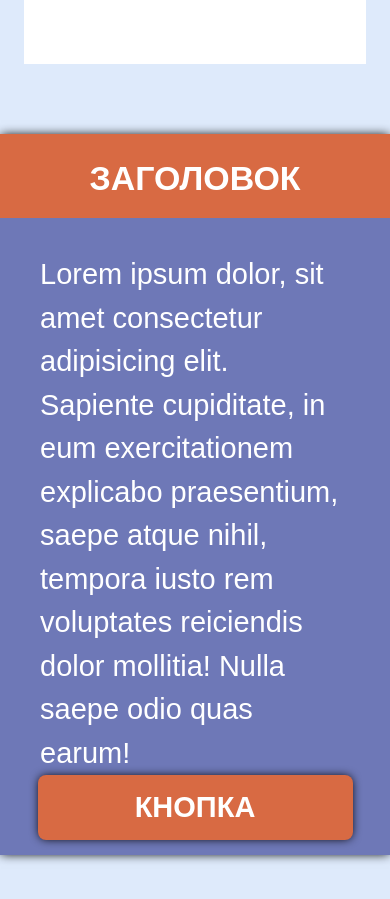
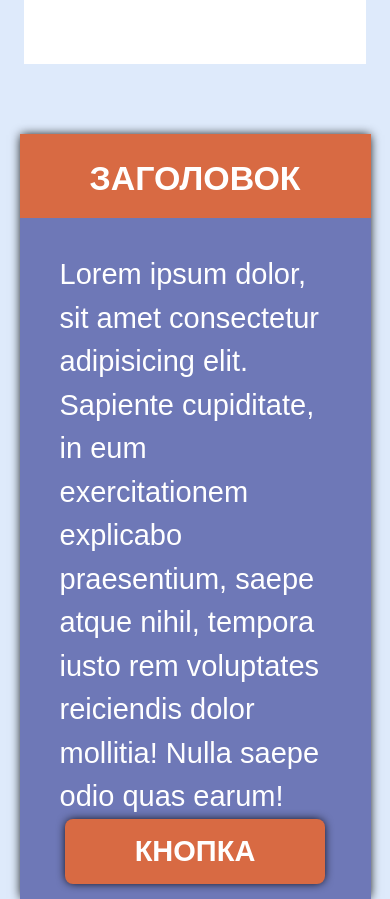
Before and after one commit to Arkady-G/adaptive-page-flexbox-css, a plain HTML site: page index.html in a window 390 px wide. Shown: the part 8980-9879 px from the top of the page. Drawn offline with Linux system fonts and the light colour scheme.

Commit message:
modified adaptive

```diff
--- a/style.css
+++ b/style.css
@@ -253,13 +253,14 @@ footer p {
   .cards .card {
     font-size: 29px;
     max-width: 625px;
-    width: 100%;
+	min-width: 250px;
+    width: 90%;
     min-height: 665px;
   }
 
   .cards .card .btn {
     font-size: 29px;
-    width: 315px;
+    max-width: 315px;
     padding: 16px 0;
   }
 
```
